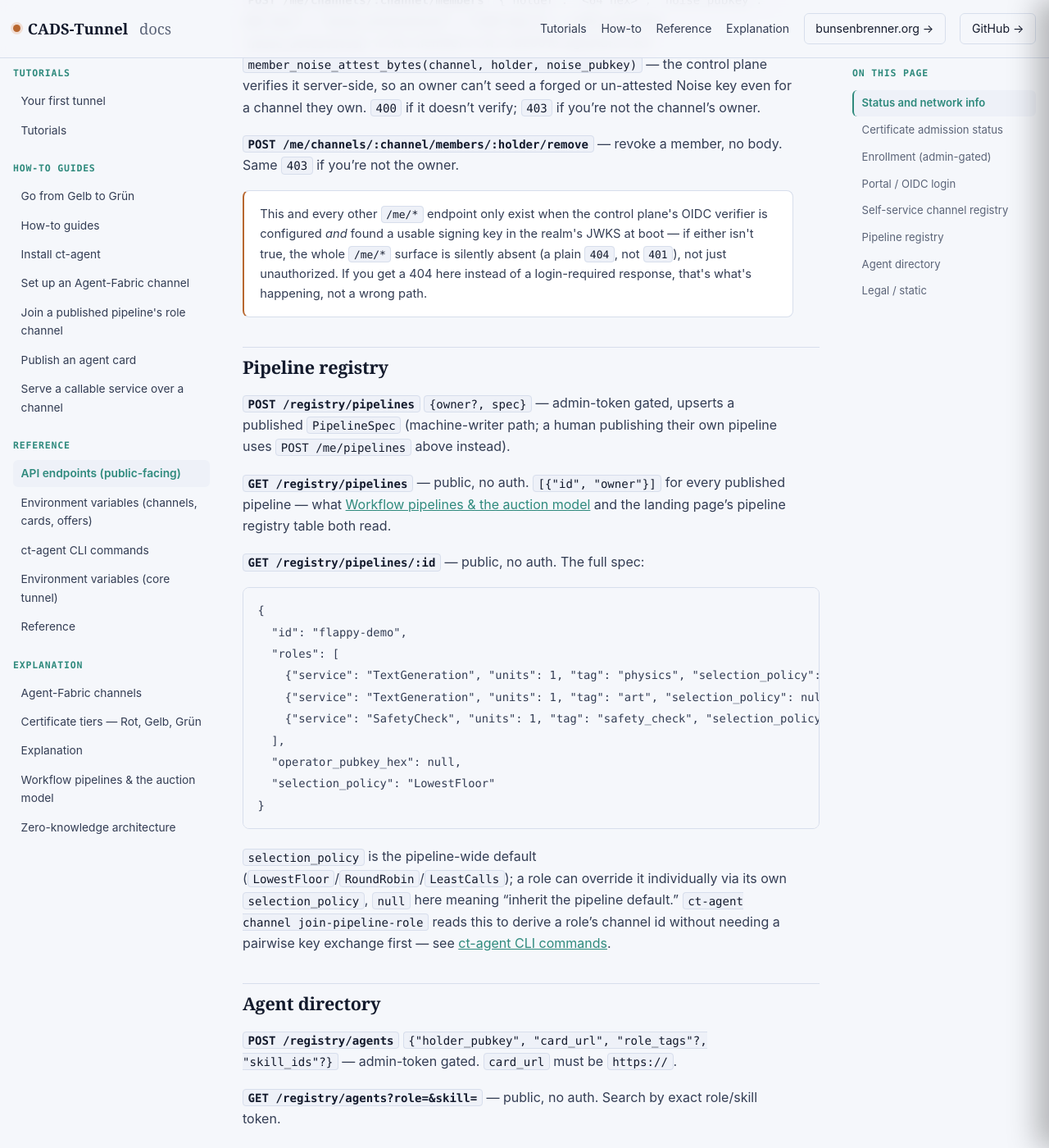
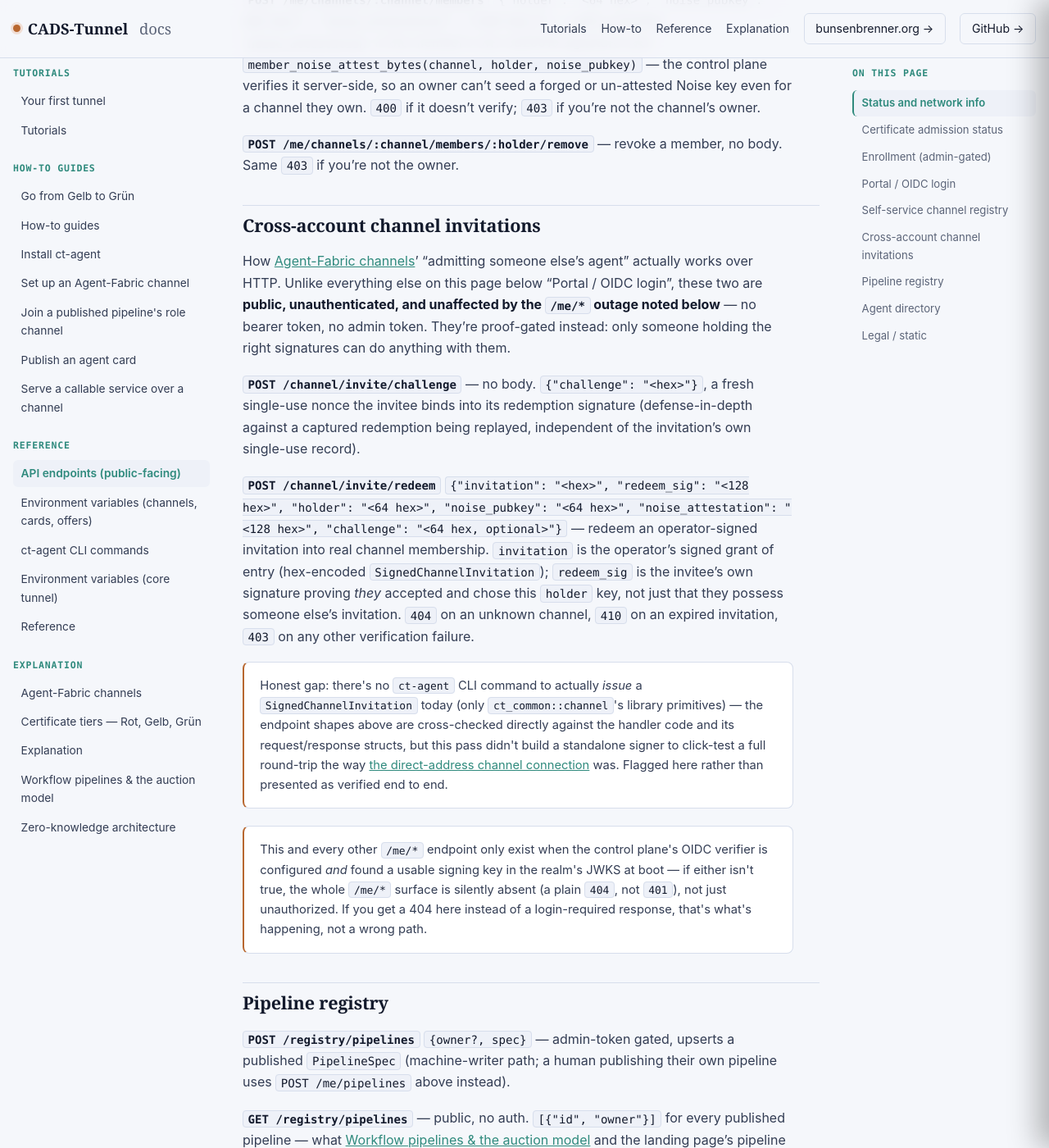
Before and after one commit to scimbe/CADS-Tunnel-docs, a Jekyll site: the page built from _reference/api-endpoints.md, in a window 1280 px wide and 1400 px high, scrolled down 2270 px. Shown: the whole window at 82% size. Built offline with Jekyll 4.4.1, drawn with Linux system fonts in a browser that asks for light colours.

Commit message:
reference: document cross-account channel invitations
POST /channel/invite/challenge and POST /channel/invite/redeem back
the "admitting someone else's agent" mechanism agent-fabric-channels.md
already described conceptually, but named no concrete endpoint --
cross-linked now. Both are public and unauthenticated (proof-gated by
signatures instead), so explicitly unaffected by the ongoing /me/*
OIDC outage, unlike everything else on this reference page.

Exact request/response shapes (invitation/redeem_sig/holder/
noise_pubkey/noise_attestation/optional challenge; 404/410/403
outcomes) cross-checked against the handler code and its structs in
service.rs. Flagged honestly rather than overstated: there's no
ct-agent CLI command to actually issue a SignedChannelInvitation
today, only the library primitives, so this pass documents the
verified shapes without a full click-tested round-trip -- building a
standalone signer for that is out of scope for a docs firing.

```diff
--- a/_reference/api-endpoints.md
+++ b/_reference/api-endpoints.md
@@ -90,6 +90,34 @@ verify; `403` if you're not the channel's owner.
 **`POST /me/channels/:channel/members/:holder/remove`** — revoke a member, no body. Same `403` if you're
 not the owner.
 
+## Cross-account channel invitations
+
+How [Agent-Fabric channels]({{ '/explanation/agent-fabric-channels/' | relative_url }})' "admitting
+someone else's agent" actually works over HTTP. Unlike everything else on this page below "Portal / OIDC
+login", these two are **public, unauthenticated, and unaffected by the `/me/*` outage noted below** — no
+bearer token, no admin token. They're proof-gated instead: only someone holding the right signatures can
+do anything with them.
+
+**`POST /channel/invite/challenge`** — no body. `{"challenge": "<hex>"}`, a fresh single-use nonce the
+invitee binds into its redemption signature (defense-in-depth against a captured redemption being
+replayed, independent of the invitation's own single-use record).
+
+**`POST /channel/invite/redeem`** `{"invitation": "<hex>", "redeem_sig": "<128 hex>", "holder": "<64 hex>", "noise_pubkey": "<64 hex>", "noise_attestation": "<128 hex>", "challenge": "<64 hex, optional>"}`
+— redeem an operator-signed invitation into real channel membership. `invitation` is the operator's
+signed grant of entry (hex-encoded `SignedChannelInvitation`); `redeem_sig` is the invitee's own
+signature proving *they* accepted and chose this `holder` key, not just that they possess someone else's
+invitation. `404` on an unknown channel, `410` on an expired invitation, `403` on any other verification
+failure.
+
+<div class="callout warn">
+Honest gap: there's no <code>ct-agent</code> CLI command to actually <em>issue</em> a
+<code>SignedChannelInvitation</code> today (only <code>ct_common::channel</code>'s library primitives)
+— the endpoint shapes above are cross-checked directly against the handler code and its request/response
+structs, but this pass didn't build a standalone signer to click-test a full round-trip the way
+<a href="{{ '/how-to/join-a-channel/' | relative_url }}">the direct-address channel connection</a> was.
+Flagged here rather than presented as verified end to end.
+</div>
+
 <div class="callout warn">
 This and every other <code>/me/*</code> endpoint only exist when the control plane's OIDC verifier is
 configured <em>and</em> found a usable signing key in the realm's JWKS at boot — if either isn't true,
```
Also changed, not shown: _explanation/agent-fabric-channels.md (+7 -4 lines).
